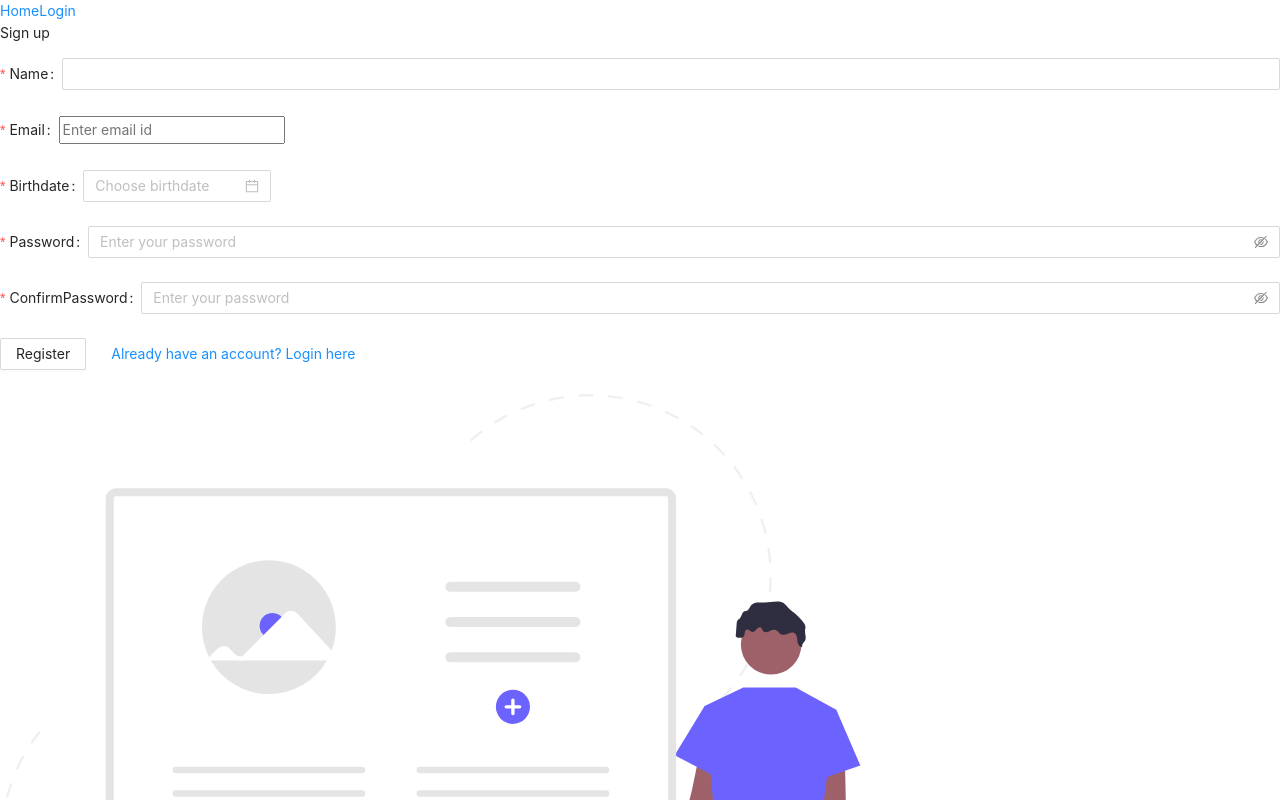
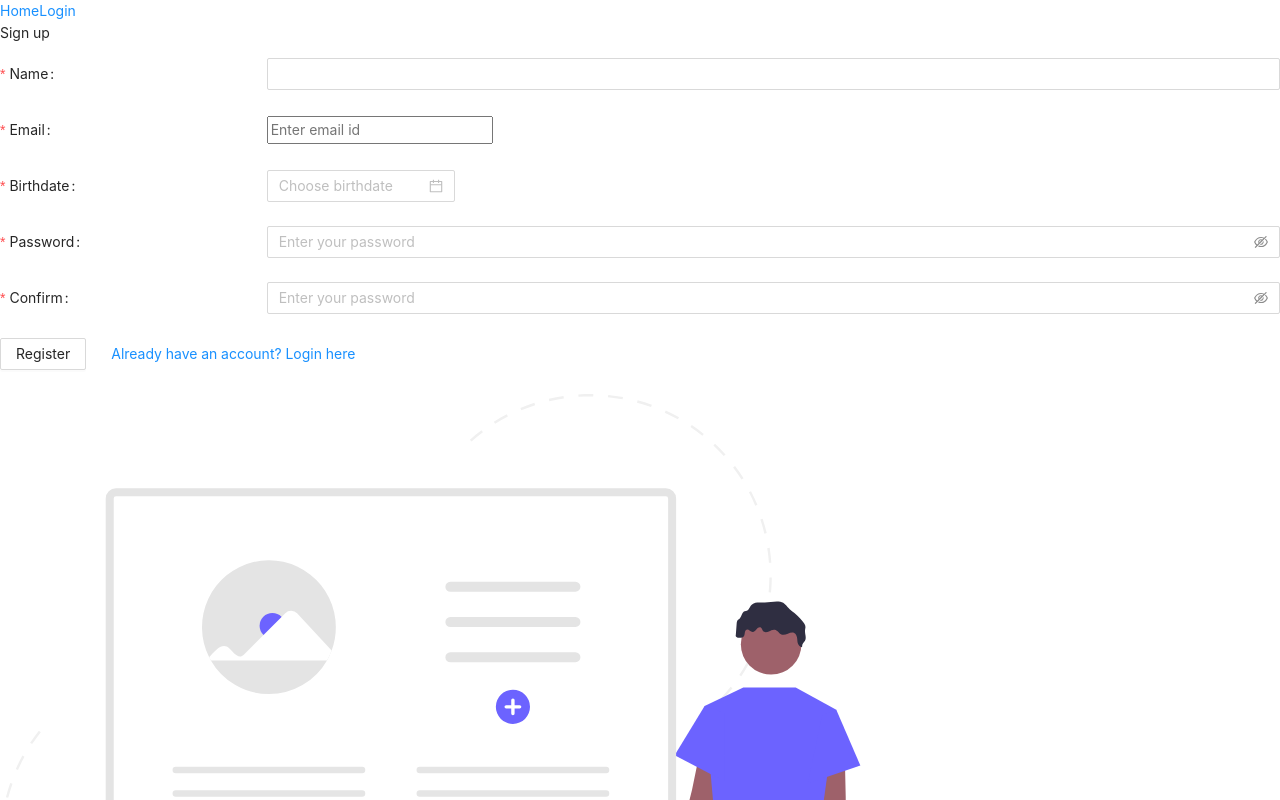
Before and after one commit to sarthak20shah/proj1, a React (Create React App) app: page / in a window 1280 px wide. Shown: the top 800 px of the page. Built offline with nearby package versions, Linux system fonts and the light colour scheme; the HTML template or start-up script is replaced by a standard one.

Commit message:
design cozsasaSAa

```diff
--- a/src/components/Addnew.tsx
+++ b/src/components/Addnew.tsx
@@ -9,7 +9,7 @@ const layout = {
 
 /* eslint-disable no-template-curly-in-string */
 const validateMessages = {
-  required: "${label} is required!",
+  required: "${label} is required JZJHH!",
   types: {
     email: "${label} is not a valid email!",
     number: "${label} is not a valid number!",
@@ -28,8 +28,7 @@ function Addnew() {
   const [name, setName] = useState("");
   const [email, setEmail] = useState("");
 
-  const handleSubmit = (e: any) => {
-    e.preventDefault();
+  const handleSubmit = () => {
     let latestData: any = localStorage.getItem("tableData");
     // console.log("latestData", latestData);
     let newData = JSON.parse(latestData);
@@ -63,6 +62,8 @@ function Addnew() {
             name="nest-messages"
             validateMessages={validateMessages}
             onFinish={handleSubmit}
+            labelCol={{ span: 5 }}
+            wrapperCol={{ span: 19 }}
           >
             <Form.Item
               label="Name"
--- a/src/components/Signup.tsx
+++ b/src/components/Signup.tsx
@@ -5,6 +5,7 @@ import { exit } from "process";
 import { useEffect, useState } from "react";
 import { Link, useHistory } from "react-router-dom";
 import { toast } from "react-toastify";
+import "./signup.css";
 
 const Signup = () => {
   const onFinish = (values: any) => {
@@ -97,7 +98,12 @@ const Signup = () => {
             Sign up
           </p>
 
-          <Form className="mx-1 mx-md-5" onFinish={handleSubmit}>
+          <Form
+            className="mx-1 mx-md-5"
+            onFinish={handleSubmit}
+            labelCol={{ span: 5 }}
+            wrapperCol={{ span: 19 }}
+          >
             <div className="d-flex flex-row align-items-center mb-4">
               <i className="fas fa-user fa-lg me-3 fa-fw"></i>
               <Form.Item
@@ -201,7 +207,7 @@ const Signup = () => {
               <i className="fas fa-lock fa-lg me-3 fa-fw"></i>
               <Form.Item
                 className="form-outline flex-fill mb-0"
-                label="ConfirmPassword"
+                label="Confirm"
                 name="ConfirmPassword"
                 dependencies={["password"]}
                 hasFeedback
@@ -235,8 +241,11 @@ const Signup = () => {
               </Form.Item>
             </div>
 
-            <Form.Item className="d-flex justify-content-center mx-4 mb-3 mb-lg-4">
-              <span>
+            <Form.Item
+              className="d-flex justify-content-center mx-4 mb-3 mb-lg-4"
+              style={{ width: "100%" }}
+            >
+              <span className="d-flex justify-content-between">
                 <Button
                   htmlType="submit"
                   // type="button"
--- /dev/null
+++ b/src/components/signup.css
@@ -0,0 +1,9 @@
+.ant-form-item-label > label {
+  position: relative;
+  display: inline-flex;
+  align-items: center;
+  height: 32px;
+  color: rgba(0, 0, 0, 0.85);
+  font-size: 14px;
+  width: 100%;
+}
```
